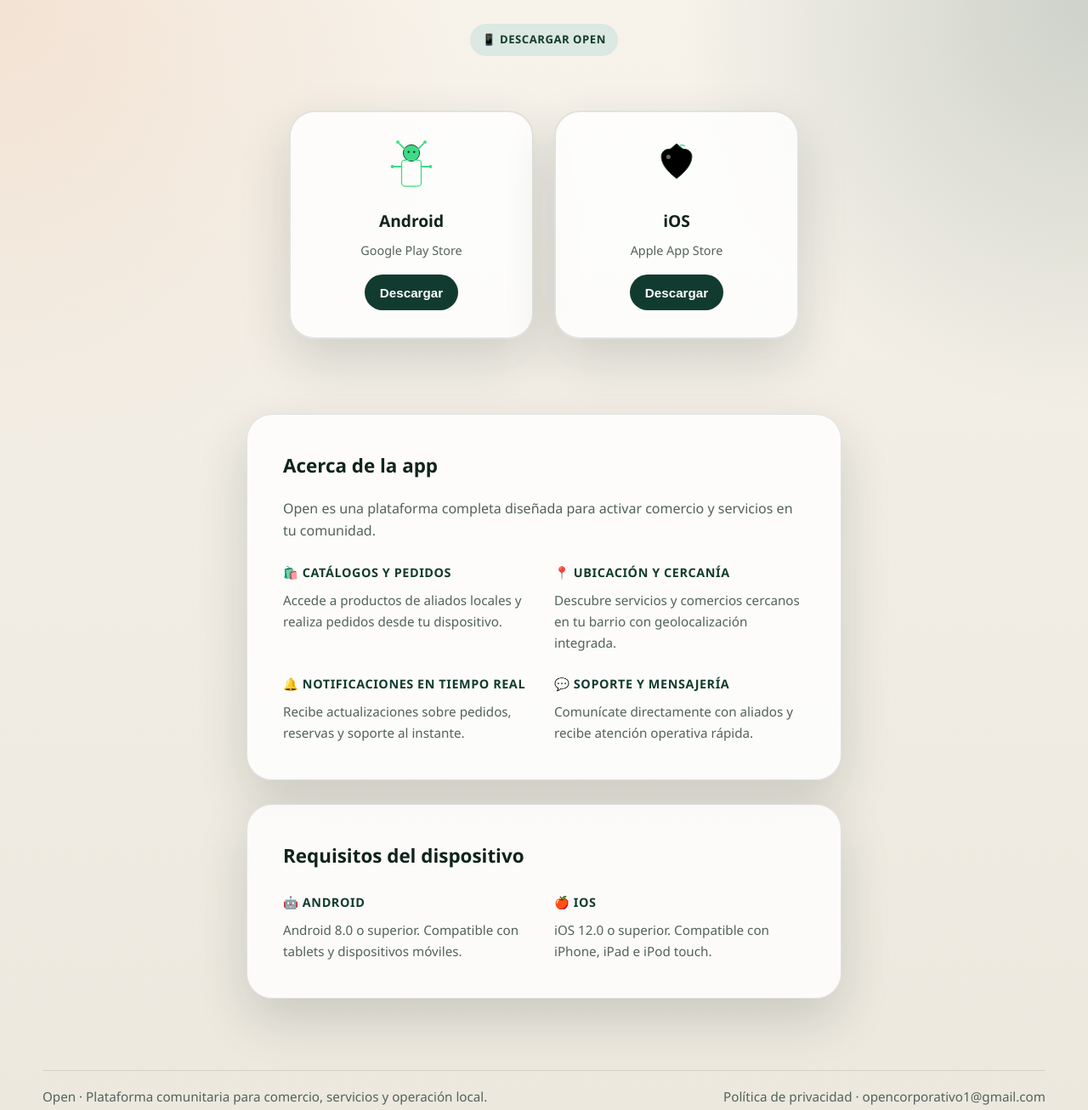
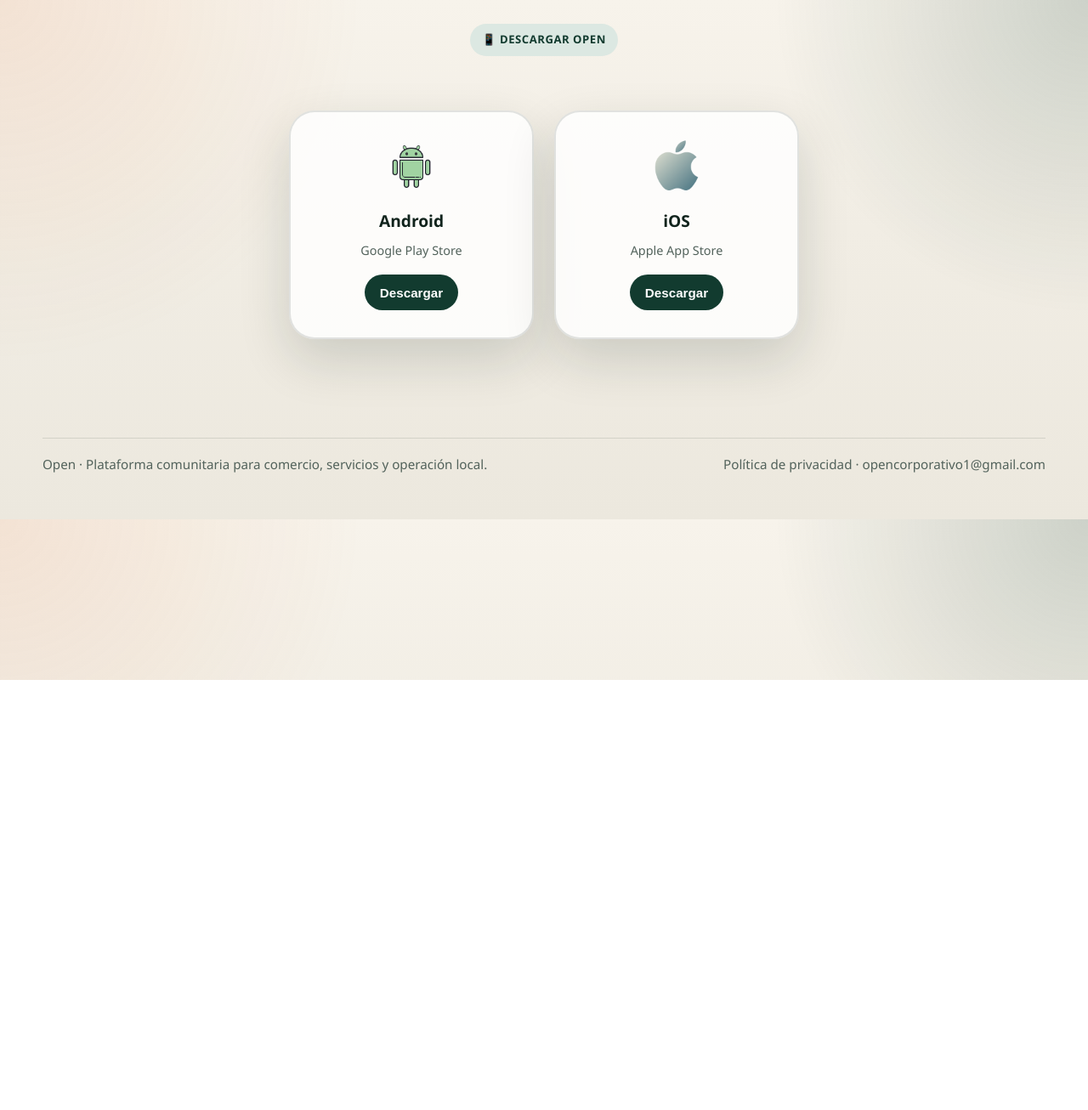
Before and after one commit to opencorporativo1-create/open.github.io, a plain HTML site: page download.html in a window 1280 px wide. Shown: the whole page at 85% size. After the commit the page ends 800 px from the top, so only its background shows below. Drawn offline with Linux system fonts and the light colour scheme.

Commit message:
refactor: download.html simplificado - solo cards, usar imágenes PNG

```diff
--- a/download.html
+++ b/download.html
@@ -228,6 +228,12 @@
       height: 100%;
     }
 
+    .download-icon img {
+      width: 100%;
+      height: 100%;
+      object-fit: contain;
+    }
+
     .download-label {
       font-weight: 700;
       font-size: 1.2rem;
@@ -413,27 +419,7 @@
           <!-- Android Card -->
           <div class="download-card" id="android-card" data-platform="android">
             <div class="download-icon">
-              <svg width="80" height="80" viewBox="0 0 100 100" fill="none" xmlns="http://www.w3.org/2000/svg">
-                <!-- Cabeza Android -->
-                <circle cx="50" cy="25" r="15" fill="#3DDC84" stroke="#123b2f" stroke-width="1.5"/>
-                <!-- Antenas izquierda -->
-                <line x1="38" y1="18" x2="28" y2="8" stroke="#3DDC84" stroke-width="3" stroke-linecap="round"/>
-                <circle cx="25" cy="5" r="3" fill="#3DDC84"/>
-                <!-- Antenas derecha -->
-                <line x1="62" y1="18" x2="72" y2="8" stroke="#3DDC84" stroke-width="3" stroke-linecap="round"/>
-                <circle cx="75" cy="5" r="3" fill="#3DDC84"/>
-                <!-- Ojos -->
-                <circle cx="45" cy="23" r="2" fill="#123b2f"/>
-                <circle cx="55" cy="23" r="2" fill="#123b2f"/>
-                <!-- Cuerpo -->
-                <rect x="32" y="38" width="36" height="48" rx="6" fill="none" stroke="#3DDC84" stroke-width="2"/>
-                <!-- Manos izquierda -->
-                <line x1="32" y1="50" x2="18" y2="50" stroke="#3DDC84" stroke-width="3" stroke-linecap="round"/>
-                <circle cx="15" cy="50" r="3" fill="#3DDC84"/>
-                <!-- Manos derecha -->
-                <line x1="68" y1="50" x2="82" y2="50" stroke="#3DDC84" stroke-width="3" stroke-linecap="round"/>
-                <circle cx="85" cy="50" r="3" fill="#3DDC84"/>
-              </svg>
+              <img src="android.png" alt="Android" style="width: 100%; height: 100%; object-fit: contain;">
             </div>
             <div class="download-label">Android</div>
             <div class="download-platform">Google Play Store</div>
@@ -445,14 +431,7 @@
           <!-- iOS Card -->
           <div class="download-card" id="ios-card" data-platform="ios">
             <div class="download-icon">
-              <svg width="80" height="80" viewBox="0 0 100 100" fill="none" xmlns="http://www.w3.org/2000/svg">
-                <!-- Manzana -->
-                <path d="M50 8C50 8 45 12 42 15C40 17 38 18 35 18C28 18 22 24 22 31C22 42 28 55 50 72C72 55 78 42 78 31C78 24 72 18 65 18C62 18 60 17 58 15C55 12 50 8 50 8Z" fill="#000" stroke="#123b2f" stroke-width="1.5"/>
-                <!-- Hoja -->
-                <path d="M55 12C58 10 62 10 65 12" stroke="#3DDC84" stroke-width="2" stroke-linecap="round" fill="none"/>
-                <!-- Punto de brillo -->
-                <circle cx="35" cy="32" r="4" fill="rgba(255,255,255,0.4)"/>
-              </svg>
+              <img src="ios.png" alt="iOS" style="width: 100%; height: 100%; object-fit: contain;">
             </div>
             <div class="download-label">iOS</div>
             <div class="download-platform">Apple App Store</div>
@@ -460,45 +439,6 @@
               Descargar
             </button>
           </div>
-        </div>
-      </div>
-    </section>
-
-    <section class="info-section">
-      <h2>Acerca de la app</h2>
-      <p style="color: var(--muted);">
-        Open es una plataforma completa diseñada para activar comercio y servicios en tu comunidad.
-      </p>
-      <div class="info-grid">
-        <div class="info-item">
-          <strong>🛍️ Catálogos y Pedidos</strong>
-          <span>Accede a productos de aliados locales y realiza pedidos desde tu dispositivo.</span>
-        </div>
-        <div class="info-item">
-          <strong>📍 Ubicación y Cercanía</strong>
-          <span>Descubre servicios y comercios cercanos en tu barrio con geolocalización integrada.</span>
-        </div>
-        <div class="info-item">
-          <strong>🔔 Notificaciones en Tiempo Real</strong>
-          <span>Recibe actualizaciones sobre pedidos, reservas y soporte al instante.</span>
-        </div>
-        <div class="info-item">
-          <strong>💬 Soporte y Mensajería</strong>
-          <span>Comunícate directamente con aliados y recibe atención operativa rápida.</span>
-        </div>
-      </div>
-    </section>
-
-    <section class="info-section" style="margin-top: 28px;">
-      <h2>Requisitos del dispositivo</h2>
-      <div class="info-grid">
-        <div class="info-item">
-          <strong>🤖 Android</strong>
-          <span>Android 8.0 o superior. Compatible con tablets y dispositivos móviles.</span>
-        </div>
-        <div class="info-item">
-          <strong>🍎 iOS</strong>
-          <span>iOS 12.0 o superior. Compatible con iPhone, iPad e iPod touch.</span>
         </div>
       </div>
     </section>
```
Also changed, not shown: android.png (added), ios.png (added).
